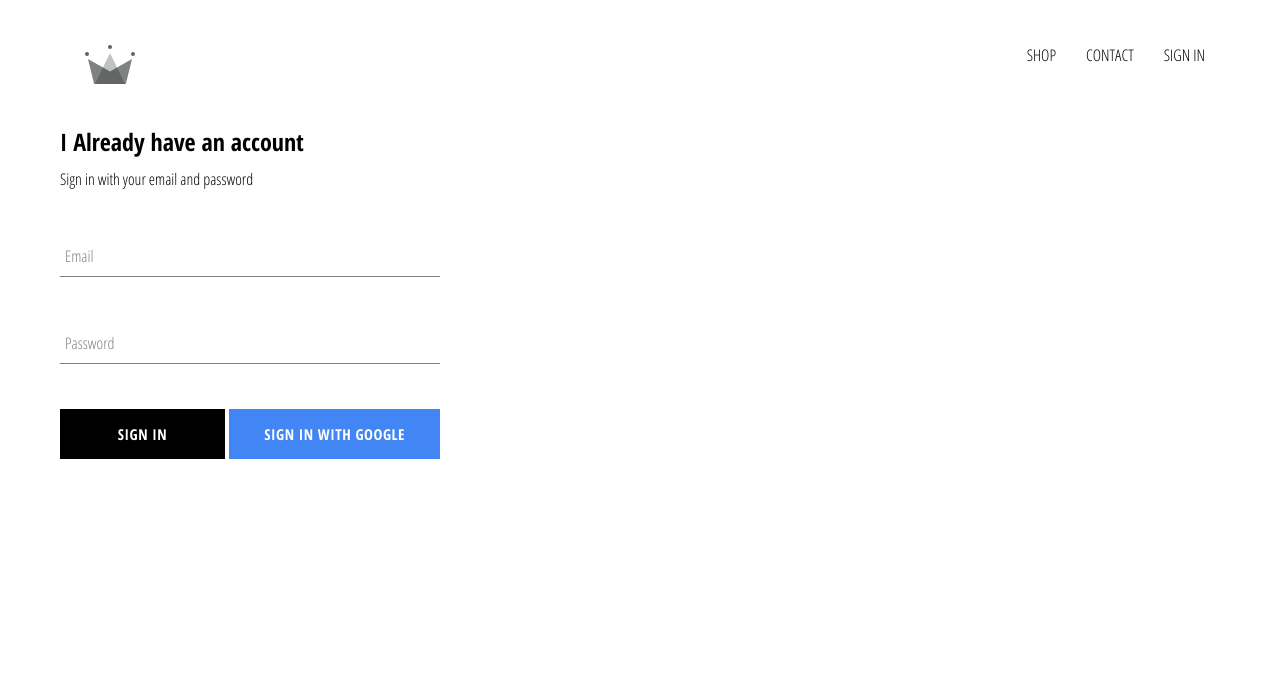
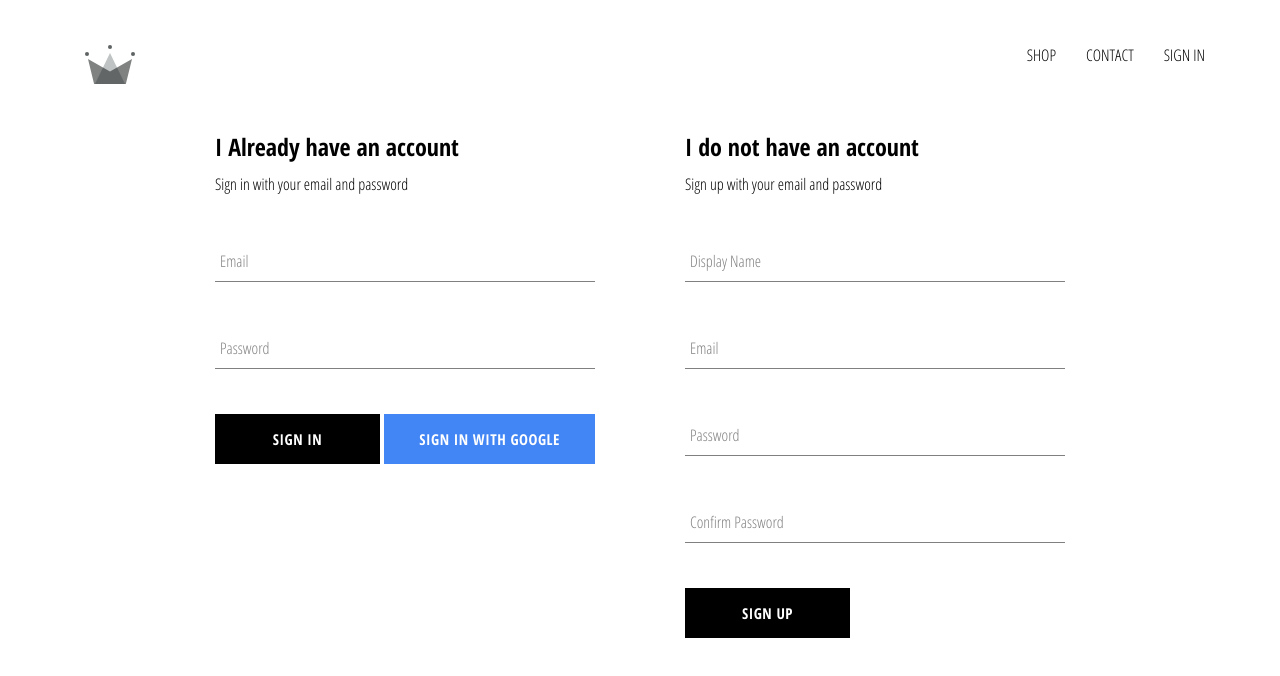
Before and after one commit to CeloGarcia/zero-to-mastery, a React (Create React App) app in the folder crwn-clothing/: page /sign-in in a window 1280 px wide. Shown: the top 676 px of the page. Built offline with nearby package versions, Linux system fonts and the light colour scheme; no server answers.

Commit message:
creating sign up component

```diff
--- a/crwn-clothing/src/App.js
+++ b/crwn-clothing/src/App.js
@@ -31,7 +31,9 @@
               id: snapShot.id,
               ...snapShot.data()
             }
-          })
+          });
+
+          console.log(this.state);
         });
       }
 
--- /dev/null
+++ b/crwn-clothing/src/components/sign-up/sign-up.jsx
@@ -0,0 +1,73 @@
+import React from 'react';
+
+import FormInput from '../form-input/form-input';
+import CustomButton from '../custom-button/custom-button';
+import './sign-up.scss';
+
+import { auth, createUserProfileDocument } from '../../firebase/firebase.utils';
+
+class SignUp extends React.Component {
+  constructor() {
+    super();
+
+    this.state = {
+      displayName: '',
+      email: '',
+      password: '',
+      confirmPassword: ''
+    }
+  }
+
+  handleSubmit = async event => {
+    event.preventDefault();
+
+    const { displayName, email, password, confirmPassword } = this.state;
+
+    console.log(displayName, email, password, confirmPassword)
+
+    if (password !== confirmPassword) {
+      alert("passwords don't match");
+      return;
+    }
+
+    try {
+      const { user } = await auth.createUserWithEmailAndPassword(email, password);
+
+      await createUserProfileDocument(user, { displayName });
+
+      this.setState({
+        displayName: '',
+        email: '',
+        password: '',
+        confirmPassword: ''
+      });
+    } catch (error) {
+      console.error(error)
+    }
+  }
+
+  handleChange = event => {
+    const { name, value } = event.target;
+
+    this.setState({ [name]: value });
+  }
+
+  render() {
+    const { displayName, email, password, confirmPassword } = this.state;
+    return (
+      <div className="sign-up">
+        <h2 className="title">I do not have an account</h2>
+        <span>Sign up with your email and password</span>
+        <form className="sign-up-form" onSubmit={this.handleSubmit}>
+          <FormInput type="text" name="displayName" value={displayName} onChange={this.handleChange} label="Display Name" required />
+          <FormInput type="email" name="email" value={email} onChange={this.handleChange} label="Email" required />
+          <FormInput type="password" name="password" value={password} onChange={this.handleChange} label="Password" required />
+          <FormInput type="password" name="confirmPassword" value={confirmPassword} onChange={this.handleChange} label="Confirm Password" required />
+          <CustomButton type="submit">SIGN UP</CustomButton>
+        </form>
+      </div>
+    )
+  }
+}
+
+export default SignUp;
--- /dev/null
+++ b/crwn-clothing/src/components/sign-up/sign-up.scss
@@ -0,0 +1,9 @@
+.sign-up {
+  display: flex;
+  flex-direction: column;
+  width: 380px;
+
+  .title {
+    margin: 10px 0;
+  }
+}
--- a/crwn-clothing/src/pages/sign-in-and-sign-up/sign-in-and-sign-up.jsx
+++ b/crwn-clothing/src/pages/sign-in-and-sign-up/sign-in-and-sign-up.jsx
@@ -2,11 +2,13 @@
 
 import './sign-in-and-sign-up.scss';
 import SignIn from '../../components/sign-in/sign-in';
+import SignUp from '../../components/sign-up/sign-up';
 
 const SignInAndSignUpPage = () => (
   <div className="sign-in-and-sign-up">
     <SignIn></SignIn>
+    <SignUp></SignUp>
   </div>
-)
+);
 
 export default SignInAndSignUpPage;
--- a/crwn-clothing/src/pages/sign-in-and-sign-up/sign-in-and-sign-up.scss
+++ b/crwn-clothing/src/pages/sign-in-and-sign-up/sign-in-and-sign-up.scss
@@ -0,0 +1,6 @@
+.sign-in-and-sign-up {
+  width: 850px;
+  display: flex;
+  justify-content: space-between;
+  margin: 30px auto;
+}
```
Also changed, not shown: 1 other file (tests, documents, lock files or other folders).
